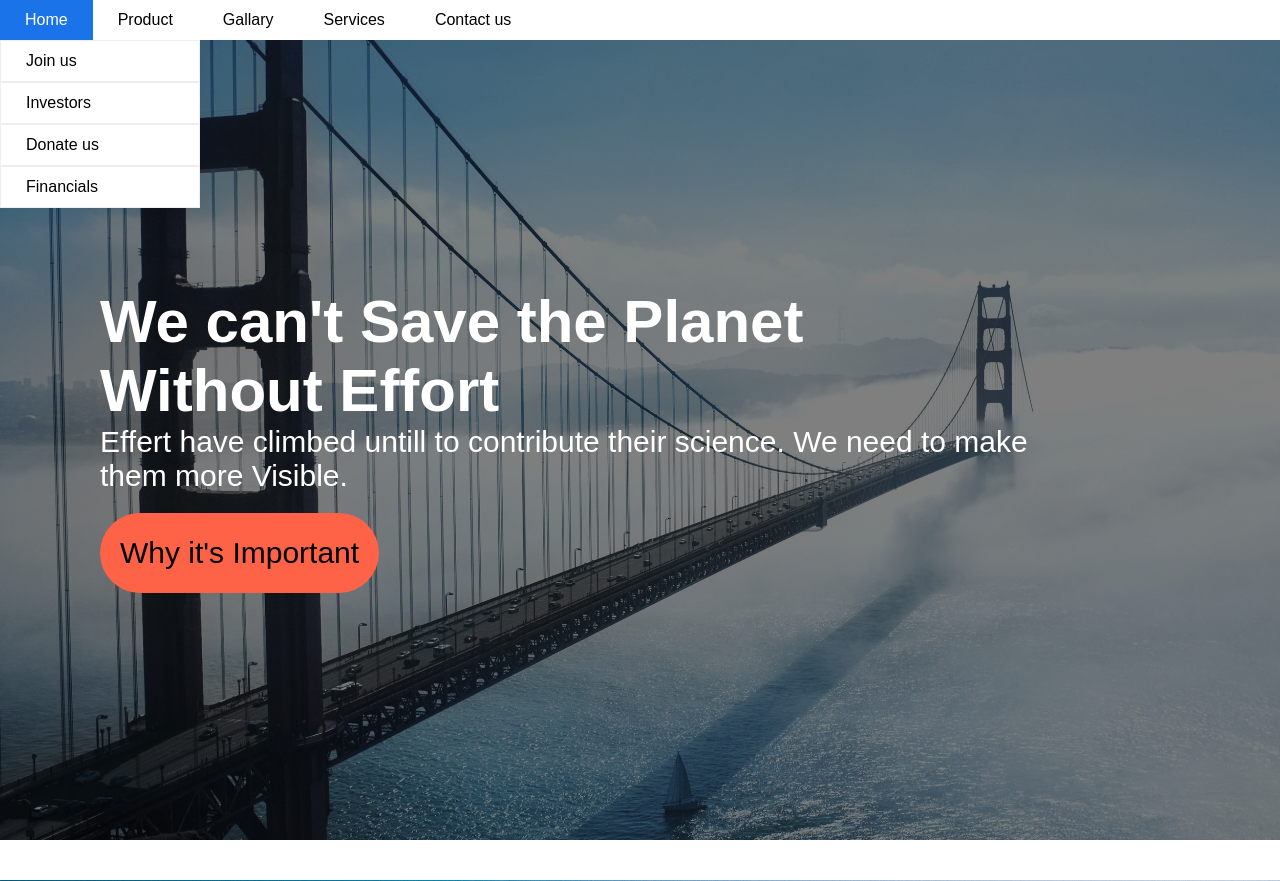
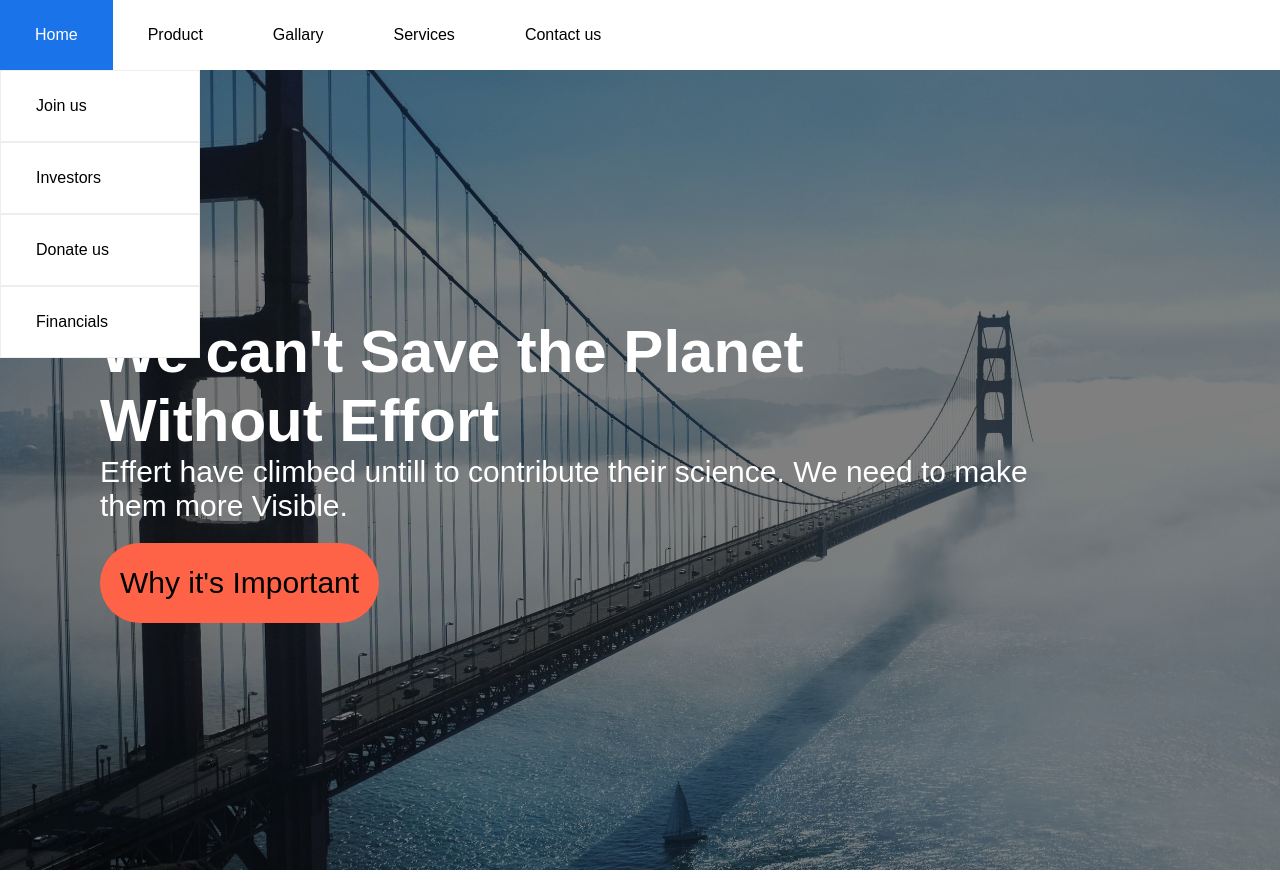
Before and after one commit to Avkr2021/Super-market, a PHP site: page / in a window 1280 px wide. Shown: the top 881 px of the page. Run offline with PHP 8.4, Linux system fonts and the light colour scheme; some libraries are stand-ins or nearby versions.

Commit message:
Update style.css

```diff
--- a/style.css
+++ b/style.css
@@ -17,7 +17,7 @@
 
 #menu ul a {
   text-decoration: none;
-  padding: 10px 25px;
+  padding: 25px 35px;
   line-height: 20px;
   display: block;
   color: black;
```
